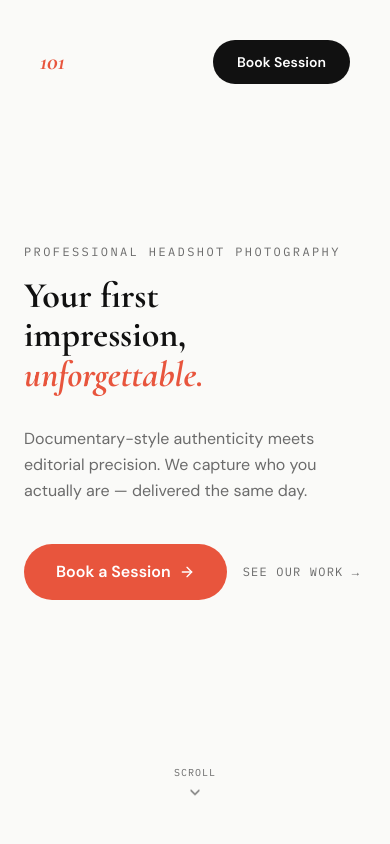
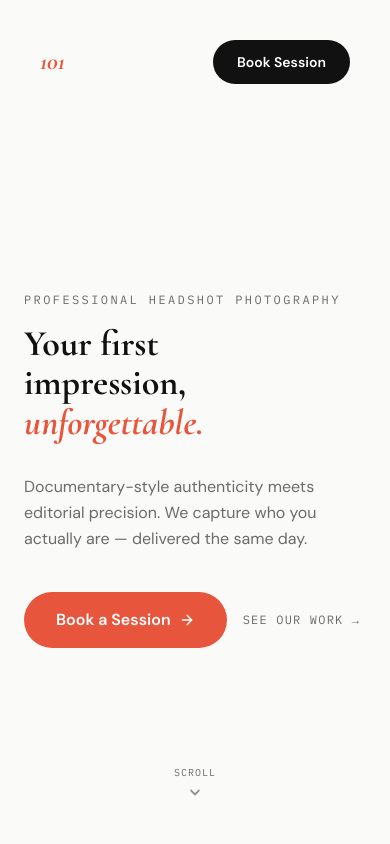
Before and after one commit to bryanengel72/headshot_website, a React (Vite) app: page / in a window 390 px wide. Shown: the top 844 px of the page. Built offline with nearby package versions, Linux system fonts and the light colour scheme.

Commit message:
Add top padding to hero text on mobile to clear header

```diff
--- a/src/App.jsx
+++ b/src/App.jsx
@@ -73,7 +73,7 @@ const Hero = () => {
   return (
     <section ref={containerRef} className="relative flex h-[100dvh] w-full items-center bg-warmwhite overflow-hidden">
       {/* Left Content */}
-      <div className="relative z-10 w-full px-6 sm:px-12 lg:w-1/2 lg:pl-[8%] xl:pl-[12%]">
+      <div className="relative z-10 w-full px-6 sm:px-12 lg:w-1/2 lg:pl-[8%] xl:pl-[12%] pt-24 md:pt-0">
         <p className="hero-text font-mono text-xs uppercase tracking-[0.2em] text-muted mb-4">
           Professional Headshot Photography
         </p>
```
Also changed, not shown: 1 other file (tests, documents, lock files or other folders).
